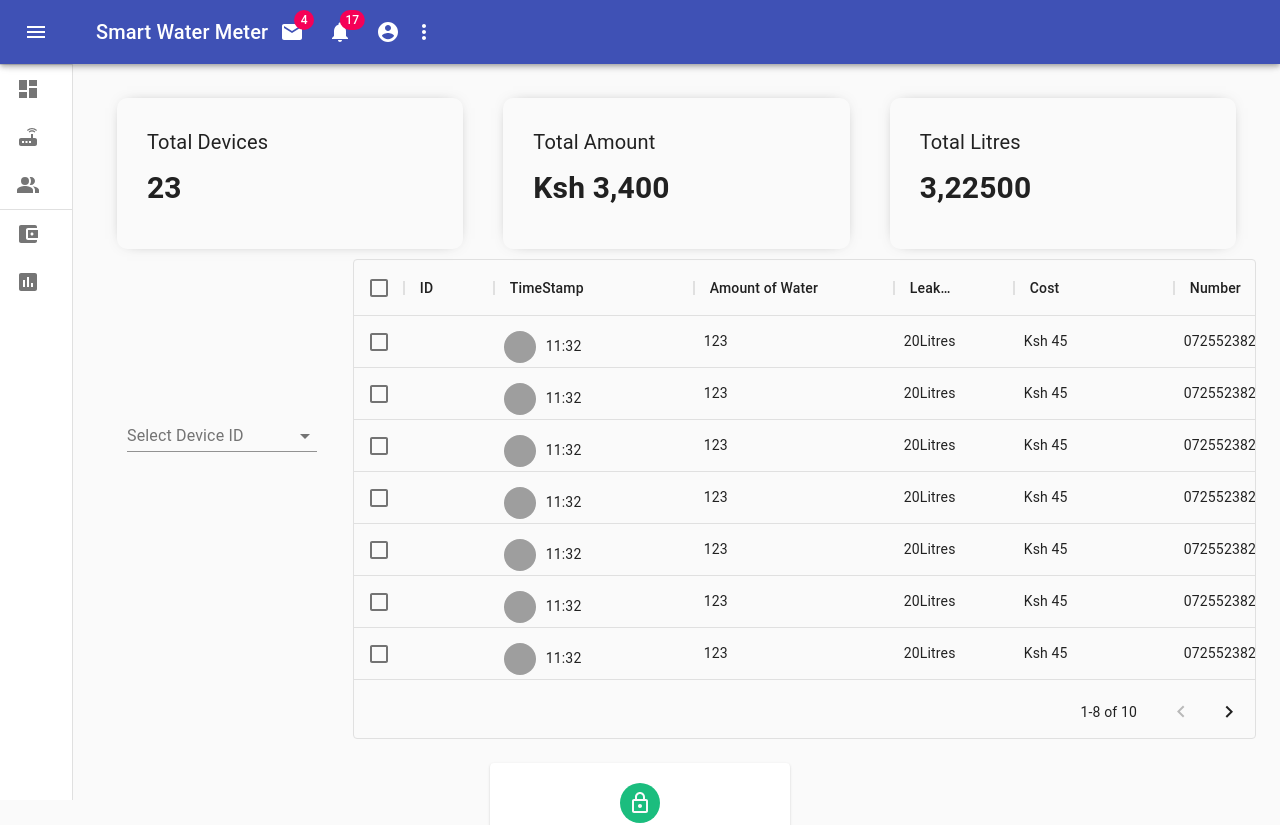
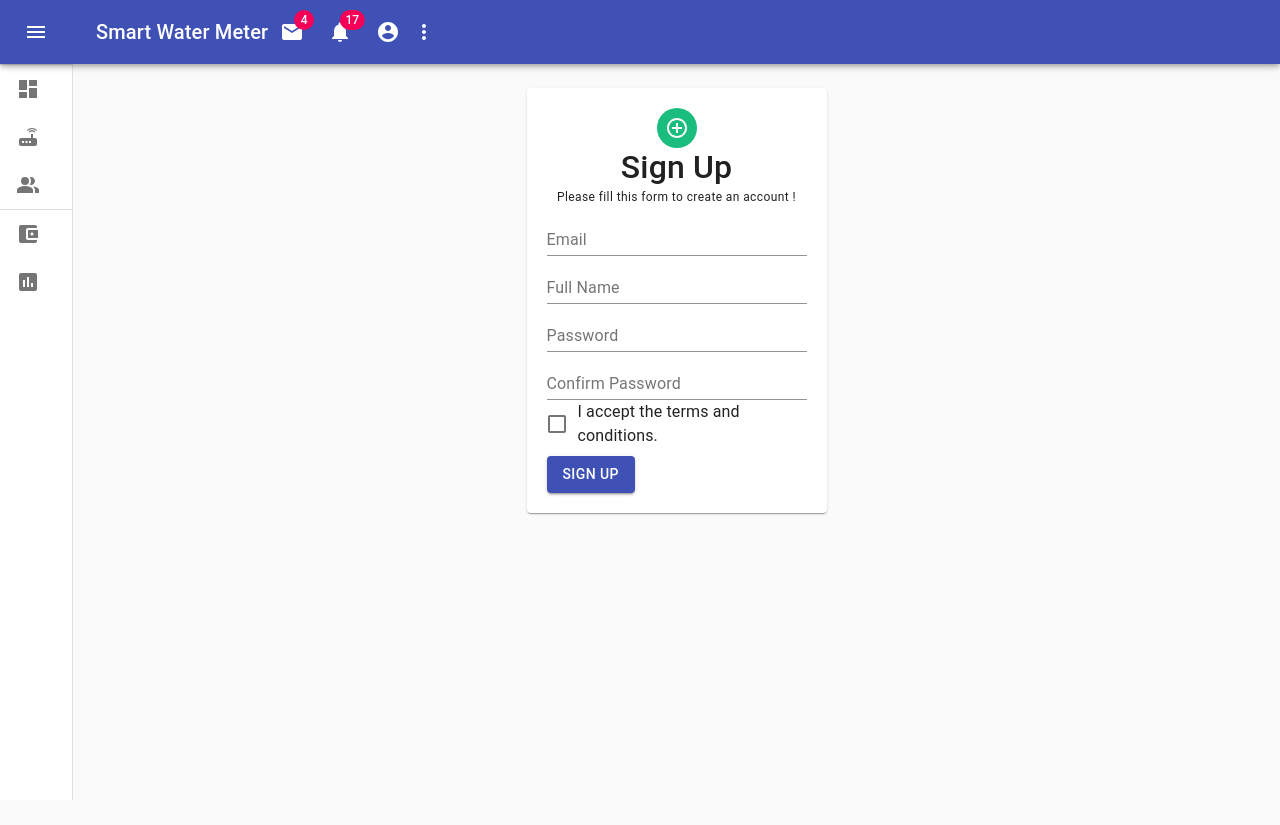
Before and after one commit to mogobanyamwaro/water_project, a React (Create React App) app: page / in a window 1280 px wide. Shown: the top 825 px of the page. After the commit the page ends 800 px from the top, so only its background shows below. Built offline with nearby package versions, Linux system fonts and the light colour scheme; grey boxes are pictures that could not be loaded.

Commit message:
added the register,login and welcome routes in App.js file, removed all code from customApp.js to App.js

```diff
--- a/src/App.js
+++ b/src/App.js
@@ -1,24 +1,332 @@
 import './App.css';
-import Header from './components/header/Header';
+import React from 'react';
 import { Route, BrowserRouter as Router } from 'react-router-dom';
+// Import the Pages
+
+import Welcome from './pages/Welcome';
 import Login from './pages/Login';
 import Register from './pages/Register';
-import Welcome from './pages/Welcome';
-import CustomAppBar from './components/appBar/CustomAppBar'
 
-import { useGlobalContext } from './context';
+// Material UI
+import clsx from 'clsx';
+import { makeStyles, useTheme } from '@material-ui/core/styles';
+import Drawer from '@material-ui/core/Drawer';
+import AppBar from '@material-ui/core/AppBar';
+import Toolbar from '@material-ui/core/Toolbar';
+import List from '@material-ui/core/List';
+import CssBaseline from '@material-ui/core/CssBaseline';
+import Typography from '@material-ui/core/Typography';
+import Divider from '@material-ui/core/Divider';
+import IconButton from '@material-ui/core/IconButton';
+import MenuIcon from '@material-ui/icons/Menu';
+import ChevronLeftIcon from '@material-ui/icons/ChevronLeft';
+import ChevronRightIcon from '@material-ui/icons/ChevronRight';
+import ListItem from '@material-ui/core/ListItem';
+import ListItemIcon from '@material-ui/core/ListItemIcon';
+import ListItemText from '@material-ui/core/ListItemText';
+import InboxIcon from '@material-ui/icons/MoveToInbox';
+import MailIcon from '@material-ui/icons/Mail';
+import InputBase from '@material-ui/core/InputBase';
+import Badge from '@material-ui/core/Badge';
+import MenuItem from '@material-ui/core/MenuItem';
+import Menu from '@material-ui/core/Menu';
+import SearchIcon from '@material-ui/icons/Search';
+import AccountCircle from '@material-ui/icons/AccountCircle';
+import NotificationsIcon from '@material-ui/icons/Notifications';
+import MoreIcon from '@material-ui/icons/MoreVert';
+import DashboardIcon from '@material-ui/icons/Dashboard';
+import RouterIcon from '@material-ui/icons/Router';
+import PeopleAltIcon from '@material-ui/icons/PeopleAlt';
+import {
+  AccountBalanceWallet,
+  Assessment,
+  PeopleAlt,
+} from '@material-ui/icons';
+const drawerWidth = 240;
 
 function App() {
-  const { user, loading } = useGlobalContext();
+  const classes = useStyles();
+  const theme = useTheme();
+  const [open, setOpen] = React.useState(false);
+
+  const handleDrawerOpen = () => {
+    setOpen(true);
+  };
+
+  const handleDrawerClose = () => {
+    setOpen(false);
+  };
+
+  /*Custom Addition Top_Bar Icons*/
+
+  const [anchorEl, setAnchorEl] = React.useState(null);
+  const [mobileMoreAnchorEl, setMobileMoreAnchorEl] = React.useState(null);
+
+  const isMenuOpen = Boolean(anchorEl);
+  const isMobileMenuOpen = Boolean(mobileMoreAnchorEl);
+
+  const handleProfileMenuOpen = (event) => {
+    setAnchorEl(event.currentTarget);
+  };
+
+  const handleMobileMenuClose = () => {
+    setMobileMoreAnchorEl(null);
+  };
+
+  const handleMenuClose = () => {
+    setAnchorEl(null);
+    handleMobileMenuClose();
+  };
+
+  const handleMobileMenuOpen = (event) => {
+    setMobileMoreAnchorEl(event.currentTarget);
+  };
+
+  const menuId = 'primary-search-account-menu';
+  const renderMenu = (
+    <Menu
+      anchorEl={anchorEl}
+      anchorOrigin={{ vertical: 'top', horizontal: 'right' }}
+      id={menuId}
+      keepMounted
+      transformOrigin={{ vertical: 'top', horizontal: 'right' }}
+      open={isMenuOpen}
+      onClose={handleMenuClose}
+    >
+      <MenuItem onClick={handleMenuClose}>Profile</MenuItem>
+      <MenuItem onClick={handleMenuClose}>My account</MenuItem>
+    </Menu>
+  );
+
+  const mobileMenuId = 'primary-search-account-menu-mobile';
+  const renderMobileMenu = (
+    <Menu
+      anchorEl={mobileMoreAnchorEl}
+      anchorOrigin={{ vertical: 'top', horizontal: 'right' }}
+      id={mobileMenuId}
+      keepMounted
+      transformOrigin={{ vertical: 'top', horizontal: 'right' }}
+      open={isMobileMenuOpen}
+      onClose={handleMobileMenuClose}
+    >
+      <MenuItem>
+        <IconButton aria-label="show 4 new mails" color="inherit">
+          <Badge badgeContent={4} color="secondary">
+            <MailIcon />
+          </Badge>
+        </IconButton>
+        <p>Messages</p>
+      </MenuItem>
+      <MenuItem onClick={handleProfileMenuOpen}>
+        <IconButton
+          aria-label="account of current user"
+          aria-controls="primary-search-account-menu"
+          aria-haspopup="true"
+          color="inherit"
+        >
+          <AccountCircle />
+        </IconButton>
+        <p>Profile</p>
+      </MenuItem>
+    </Menu>
+  );
+
   return (
     <Router>
+      <div className={classes.root}>
+        <CssBaseline />
+        <AppBar
+          position="fixed"
+          className={clsx(classes.appBar, {
+            [classes.appBarShift]: open,
+          })}
+        >
+          <Toolbar>
+            <IconButton
+              color="inherit"
+              aria-label="open drawer"
+              onClick={handleDrawerOpen}
+              edge="start"
+              className={clsx(classes.menuButton, {
+                [classes.hide]: open,
+              })}
+            >
+              <MenuIcon />
+            </IconButton>
+            <Typography variant="h6" noWrap>
+              Smart Water Meter
+            </Typography>
 
-   <CustomAppBar/>
-      <Route path="/welcome" component={Welcome} exact />
-      <Route exact path="/register" component={Register} />
-      <Route exact path="/" component={Login} />
+            <div className={classes.sectionDesktop}>
+              <IconButton aria-label="show 4 new mails" color="inherit">
+                <Badge badgeContent={4} color="secondary">
+                  <MailIcon />
+                </Badge>
+              </IconButton>
+              <IconButton
+                aria-label="show 17 new notifications"
+                color="inherit"
+              >
+                <Badge badgeContent={17} color="secondary">
+                  <NotificationsIcon />
+                </Badge>
+              </IconButton>
+              <IconButton
+                edge="end"
+                aria-label="account of current user"
+                aria-controls={menuId}
+                aria-haspopup="true"
+                onClick={handleProfileMenuOpen}
+                color="inherit"
+              >
+                <AccountCircle />
+              </IconButton>
+            </div>
+            <div className={classes.sectionMobile}>
+              <IconButton
+                aria-label="show more"
+                aria-controls={mobileMenuId}
+                aria-haspopup="true"
+                onClick={handleMobileMenuOpen}
+                color="inherit"
+              >
+                <MoreIcon />
+              </IconButton>
+            </div>
+          </Toolbar>
+        </AppBar>
+        <Drawer
+          variant="permanent"
+          className={clsx(classes.drawer, {
+            [classes.drawerOpen]: open,
+            [classes.drawerClose]: !open,
+          })}
+          classes={{
+            paper: clsx({
+              [classes.drawerOpen]: open,
+              [classes.drawerClose]: !open,
+            }),
+          }}
+        >
+          <div className={classes.toolbar}>
+            <IconButton onClick={handleDrawerClose}>
+              {theme.direction === 'rtl' ? (
+                <ChevronRightIcon />
+              ) : (
+                <ChevronLeftIcon />
+              )}
+            </IconButton>
+          </div>
+          <Divider />
+
+          <ListItem button>
+            <ListItemIcon>
+              {' '}
+              <DashboardIcon />{' '}
+            </ListItemIcon>
+            <ListItemText primary="Dashboard" />
+          </ListItem>
+          <ListItem button>
+            <ListItemIcon>
+              {' '}
+              <RouterIcon />{' '}
+            </ListItemIcon>
+            <ListItemText primary="Devices" />
+          </ListItem>
+          <ListItem button>
+            <ListItemIcon>
+              {' '}
+              <PeopleAlt />{' '}
+            </ListItemIcon>
+            <ListItemText primary="Managers" />
+          </ListItem>
+          <Divider />
+          <ListItem button>
+            <ListItemIcon>
+              {' '}
+              <AccountBalanceWallet />{' '}
+            </ListItemIcon>
+            <ListItemText primary="Transactions" />
+          </ListItem>
+          <ListItem button>
+            <ListItemIcon>
+              {' '}
+              <Assessment />{' '}
+            </ListItemIcon>
+            <ListItemText primary="Analytics" />
+          </ListItem>
+        </Drawer>
+        <main className={classes.content}>
+          <div className={classes.toolbar} />
+          <Route path="/welcome" component={Welcome} exact />
+          <Route path="/" component={Register} exact />
+          <Route path="/login" component={Login} exact />
+        </main>
+      </div>
     </Router>
   );
 }
 
 export default App;
+// custom material css
+const useStyles = makeStyles((theme) => ({
+  root: {
+    display: 'flex',
+  },
+  appBar: {
+    zIndex: theme.zIndex.drawer + 1,
+    transition: theme.transitions.create(['width', 'margin'], {
+      easing: theme.transitions.easing.sharp,
+      duration: theme.transitions.duration.leavingScreen,
+    }),
+  },
+  appBarShift: {
+    marginLeft: drawerWidth,
+    width: `calc(100% - ${drawerWidth}px)`,
+    transition: theme.transitions.create(['width', 'margin'], {
+      easing: theme.transitions.easing.sharp,
+      duration: theme.transitions.duration.enteringScreen,
+    }),
+  },
+  menuButton: {
+    marginRight: 36,
+  },
+  hide: {
+    display: 'none',
+  },
+  drawer: {
+    width: drawerWidth,
+    flexShrink: 0,
+    whiteSpace: 'nowrap',
+  },
+  drawerOpen: {
+    width: drawerWidth,
+    transition: theme.transitions.create('width', {
+      easing: theme.transitions.easing.sharp,
+      duration: theme.transitions.duration.enteringScreen,
+    }),
+  },
+  drawerClose: {
+    transition: theme.transitions.create('width', {
+      easing: theme.transitions.easing.sharp,
+      duration: theme.transitions.duration.leavingScreen,
+    }),
+    overflowX: 'hidden',
+    width: theme.spacing(7) + 1,
+    [theme.breakpoints.up('sm')]: {
+      width: theme.spacing(9) + 1,
+    },
+  },
+  toolbar: {
+    display: 'flex',
+    alignItems: 'center',
+    justifyContent: 'flex-end',
+    padding: theme.spacing(0, 1),
+    // necessary for content to be below app bar
+    ...theme.mixins.toolbar,
+  },
+  content: {
+    flexGrow: 1,
+    padding: theme.spacing(3),
+  },
+}));
--- a/src/components/header/Header.jsx
+++ b/src/components/header/Header.jsx
@@ -32,7 +32,7 @@
         ) : (
           <div className="topRight">
             <div className="topbarIconContainer">
-              <Link to="/login">
+              <Link to="/">
                 <span className="logo">Login</span>
               </Link>
             </div>
--- a/src/pages/Welcome.jsx
+++ b/src/pages/Welcome.jsx
@@ -7,7 +7,8 @@
   const { loading } = useGlobalContext();
   return (
     <>
-
+      <FeaturedInfo />
+      <ProductList />
     </>
   );
 }
```
Also changed, not shown: src/components/appBar/CustomAppBar.jsx (+30 -10 lines), 1 other file (tests, documents, lock files or other folders).
